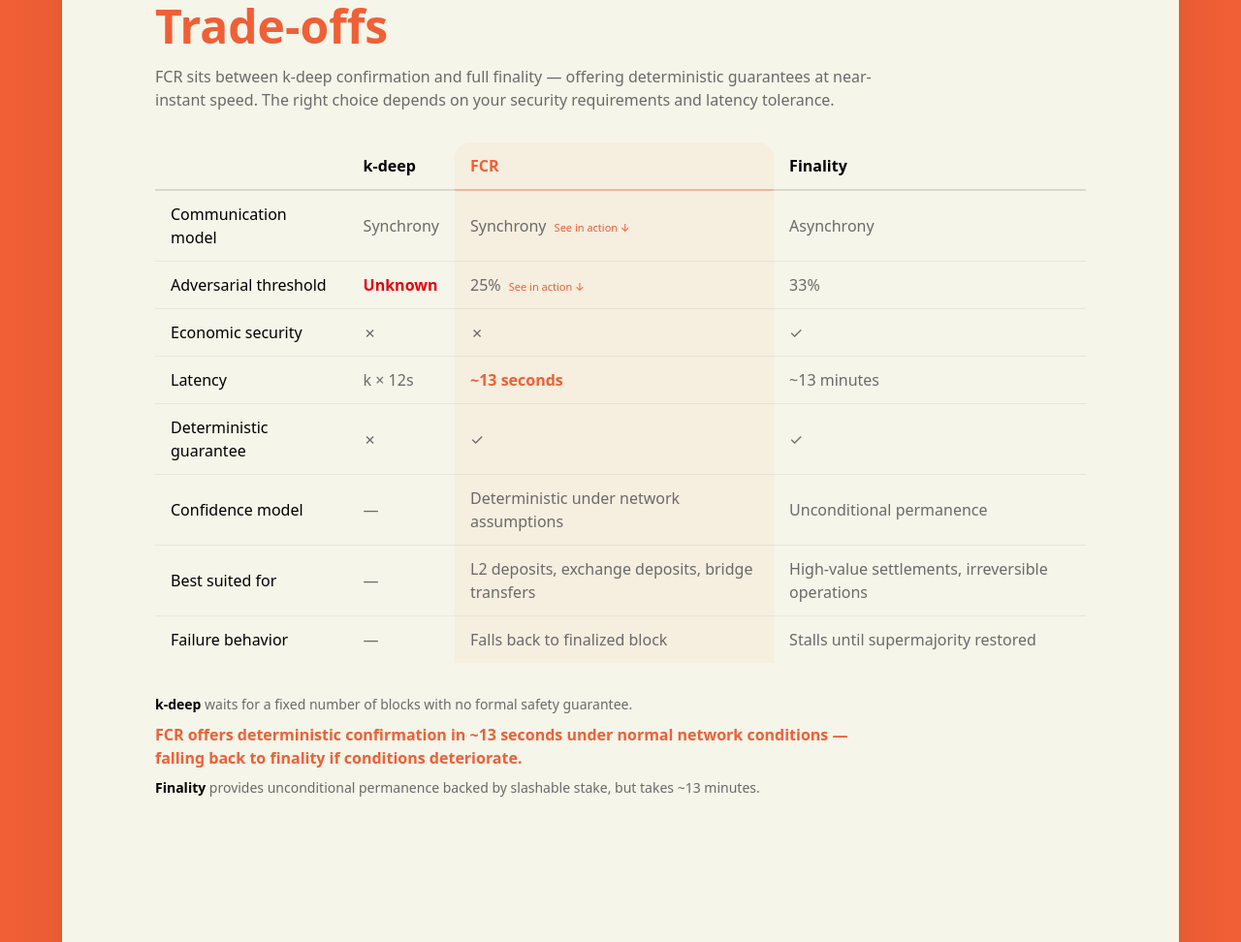
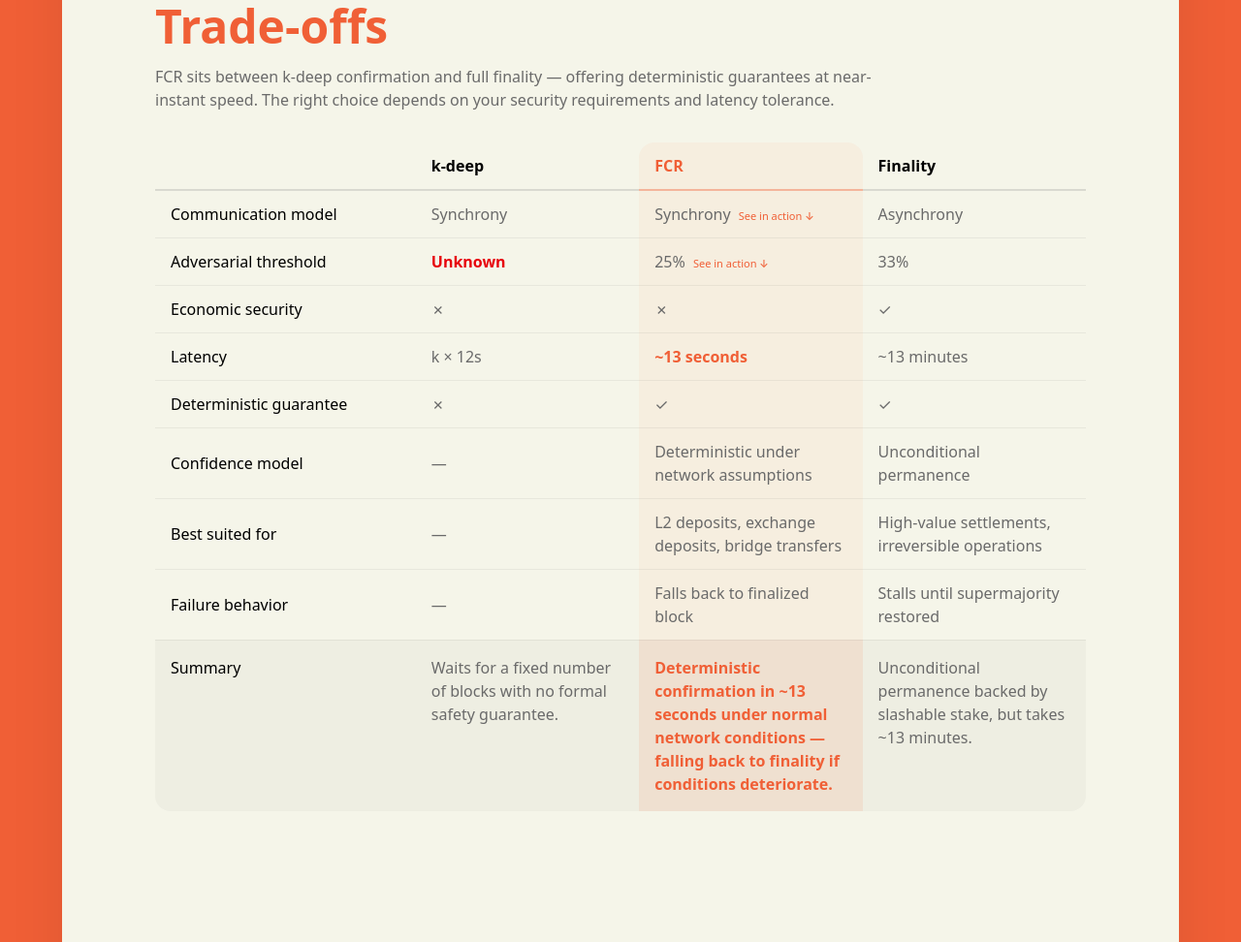
Before and after one commit to ethereum/FCR-website, a website built with Vite: page final_html/index.html in a window 1280 px wide. Shown: the part 3780-4752 px from the top of the page at 97% size. Built offline with nearby package versions, Linux system fonts and the light colour scheme.

Commit message:
Polish trade-offs table, footer, and assumptions layout
- Add equal column widths to trade-offs table (table-fixed + colgroup)
- Move summary text into new table footer row with highlighted FCR column
- Remove redundant footnote below table
- Add subtle row hover effect on table
- Footer: rounded corners and padding instead of border-top
- Cap assumption paragraphs at 600px max-width

```diff
--- a/final_html/index.html
+++ b/final_html/index.html
@@ -249,7 +249,13 @@
         </div>
 
         <div class="overflow-x-auto">
-          <table class="w-full text-sm md:text-base border-collapse">
+          <table class="w-full text-sm md:text-base border-collapse table-fixed">
+            <colgroup>
+              <col class="w-[28%]">
+              <col class="w-[24%]">
+              <col class="w-[24%]">
+              <col class="w-[24%]">
+            </colgroup>
             <thead>
               <tr>
                 <th class="text-left text-text-muted font-medium py-3 px-4 border-b-2 border-text-muted/20"></th>
@@ -306,21 +312,22 @@
                 <td class="text-text-muted py-3 px-4 border-b border-text-muted/10">High-value settlements, irreversible operations</td>
               </tr>
               <tr>
-                <td class="text-text font-medium py-3 px-4">Failure behavior</td>
-                <td class="text-text-muted py-3 px-4">&mdash;</td>
-                <td class="text-text-muted py-3 px-4 bg-primary/5">Falls back to finalized block</td>
-                <td class="text-text-muted py-3 px-4">Stalls until supermajority restored</td>
+                <td class="text-text font-medium py-3 px-4 border-b border-text-muted/10">Failure behavior</td>
+                <td class="text-text-muted py-3 px-4 border-b border-text-muted/10">&mdash;</td>
+                <td class="text-text-muted py-3 px-4 border-b border-text-muted/10 bg-primary/5">Falls back to finalized block</td>
+                <td class="text-text-muted py-3 px-4 border-b border-text-muted/10">Stalls until supermajority restored</td>
+              </tr>
+              <tr class="bg-text-muted/5">
+                <td class="text-text font-medium py-4 px-4 align-top rounded-bl-lg">Summary</td>
+                <td class="text-text-muted py-4 px-4 align-top">Waits for a fixed number of blocks with no formal safety guarantee.</td>
+                <td class="text-primary font-bold py-4 px-4 align-top bg-primary/10">Deterministic confirmation in ~13 seconds under normal network conditions — falling back to finality if conditions deteriorate.</td>
+                <td class="text-text-muted py-4 px-4 align-top rounded-br-lg">Unconditional permanence backed by slashable stake, but takes ~13 minutes.</td>
               </tr>
             </tbody>
           </table>
         </div>
 
-        <!-- Footnote -->
-        <div class="space-y-2 text-text-muted text-xs md:text-sm leading-relaxed max-w-3xl">
-          <p><strong class="text-text">k-deep</strong> waits for a fixed number of blocks with no formal safety guarantee.</p>
-          <p class="text-primary font-bold text-sm md:text-base"><strong>FCR</strong> offers deterministic confirmation in ~13 seconds under normal network conditions — falling back to finality if conditions deteriorate.</p>
-          <p><strong class="text-text">Finality</strong> provides unconditional permanence backed by slashable stake, but takes ~13 minutes.</p>
-        </div>
+
       </section>
 
       <!-- Assumptions Section -->
@@ -338,7 +345,7 @@
             <div class="space-y-2">
               <div class="text-primary text-sm font-medium tracking-wider">ASSUMPTION 01</div>
               <h4 class="text-primary text-xl md:text-2xl font-bold">Communication model (synchrony)</h4>
-              <p class="text-text-muted text-sm md:text-base">
+              <p class="text-text-muted text-sm md:text-base max-w-[600px]">
                 FCR requires attestations to arrive within the synchrony bound. If the network becomes asynchronous, FCR falls back to the finalized block. In rare cases, brief asynchrony may go undetected — a confirmed block could be reorganized before the fallback triggers.
               </p>
             </div>
@@ -350,7 +357,7 @@
             <div class="space-y-2">
               <div class="text-primary text-sm font-medium tracking-wider">ASSUMPTION 02</div>
               <h4 class="text-primary text-xl md:text-2xl font-bold">Adversarial threshold (&lt;25%)</h4>
-              <p class="text-text-muted text-sm md:text-base">
+              <p class="text-text-muted text-sm md:text-base max-w-[600px]">
                 FCR requires that at least 75% of total stake is honest and participating. If adversarial stake exceeds 25%, FCR may lose liveness (stalling confirmations) or, in adversarial conditions combined with network issues, safety.
               </p>
             </div>
@@ -529,8 +536,8 @@
       </section>
 
       <!-- Footer -->
-      <footer class="pt-8 border-t border-text-muted/20 mt-24 md:mt-32 lg:mt-40">
-        <div class="flex flex-col md:flex-row items-start justify-between gap-8">
+      <footer class="mt-24 md:mt-32 lg:mt-40">
+        <div class="bg-background rounded-2xl p-8 md:p-12 flex flex-col md:flex-row items-start justify-between gap-8">
           <div class="flex items-center gap-8">
             <div class="flex flex-col">
               <span class="text-primary text-2xl font-bold tracking-tight">FCR</span>
--- a/final_html/src/style.css
+++ b/final_html/src/style.css
@@ -879,3 +879,11 @@ details[open] summary .faq-icon {
     font-size: 14px;
   }
 }
+
+/* Trade-offs table row hover */
+table tbody tr {
+  transition: background-color 0.15s ease;
+}
+table tbody tr:hover {
+  background-color: rgba(0, 0, 0, 0.03);
+}
```
